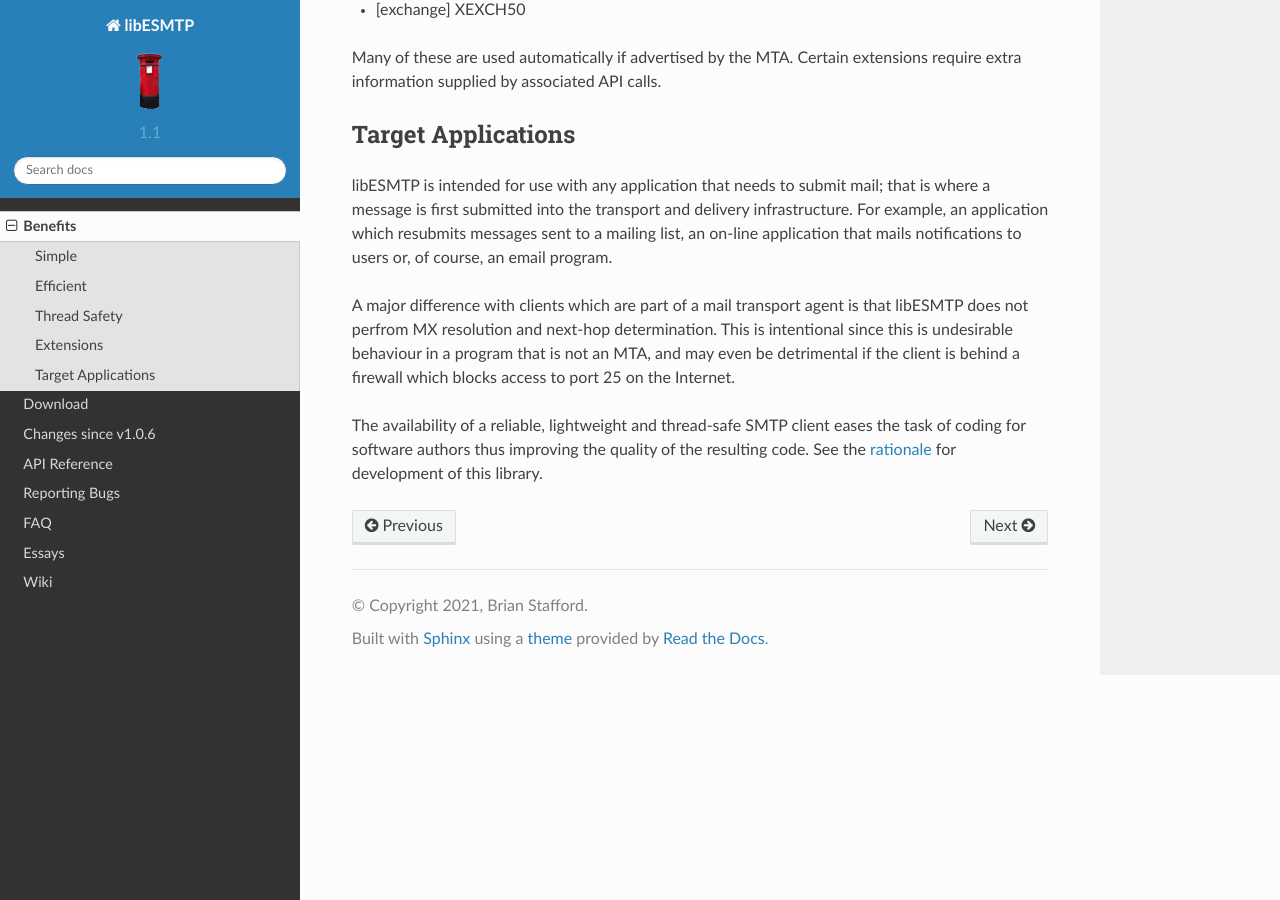
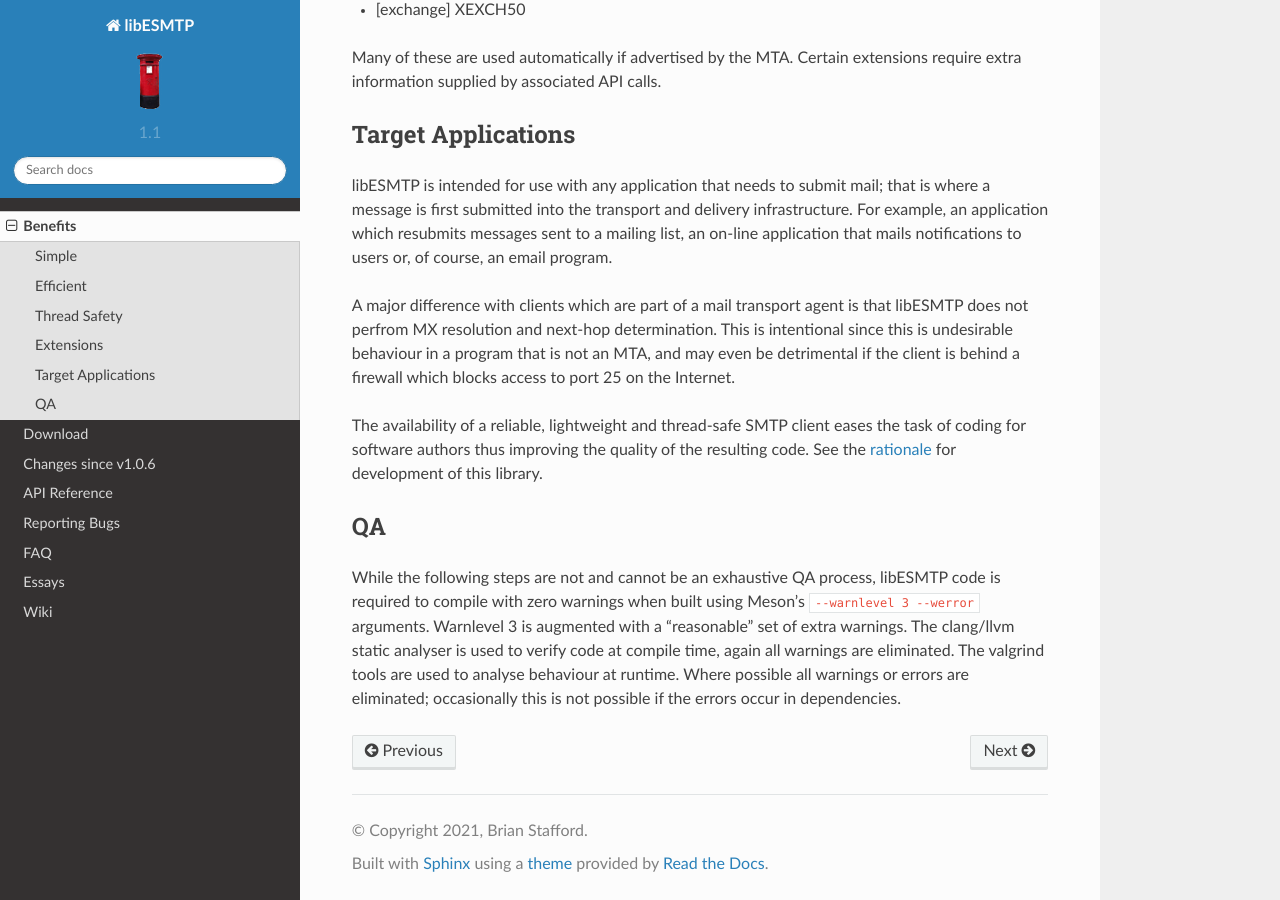
Before and after one commit to libesmtp/libESMTP, a Sphinx documentation site: the page built from docs/libesmtp.md, in a window 1280 px wide and 900 px high, scrolled down 1010 px. Built offline with Sphinx 7.4.7 and the Read the Docs theme 2.0.0, drawn with Linux system fonts in a browser that asks for light colours; pages that are not in the unit, such as notebooks, are missing from menus.

Commit message:
Add text on QA method

```diff
--- a/docs/libesmtp.md
+++ b/docs/libesmtp.md
@@ -59,3 +59,14 @@ The availability of a reliable, lightweight and thread-safe SMTP client eases
 the task of coding for software authors thus improving the quality of the
 resulting code.  See the [rationale](rationale.md) for development of this
 library.
+
+## QA
+
+While the following steps are not and cannot be an exhaustive QA process,
+libESMTP code is required to compile with zero warnings when built using
+Meson's `--warnlevel 3 --werror` arguments. Warnlevel 3 is augmented with a
+"reasonable" set of extra warnings. The clang/llvm static analyser is used to
+verify code at compile time, again all warnings are eliminated. The valgrind
+tools are used to analyse behaviour at runtime. Where possible all warnings or
+errors are eliminated; occasionally this is not possible if the errors occur
+in dependencies.
```
